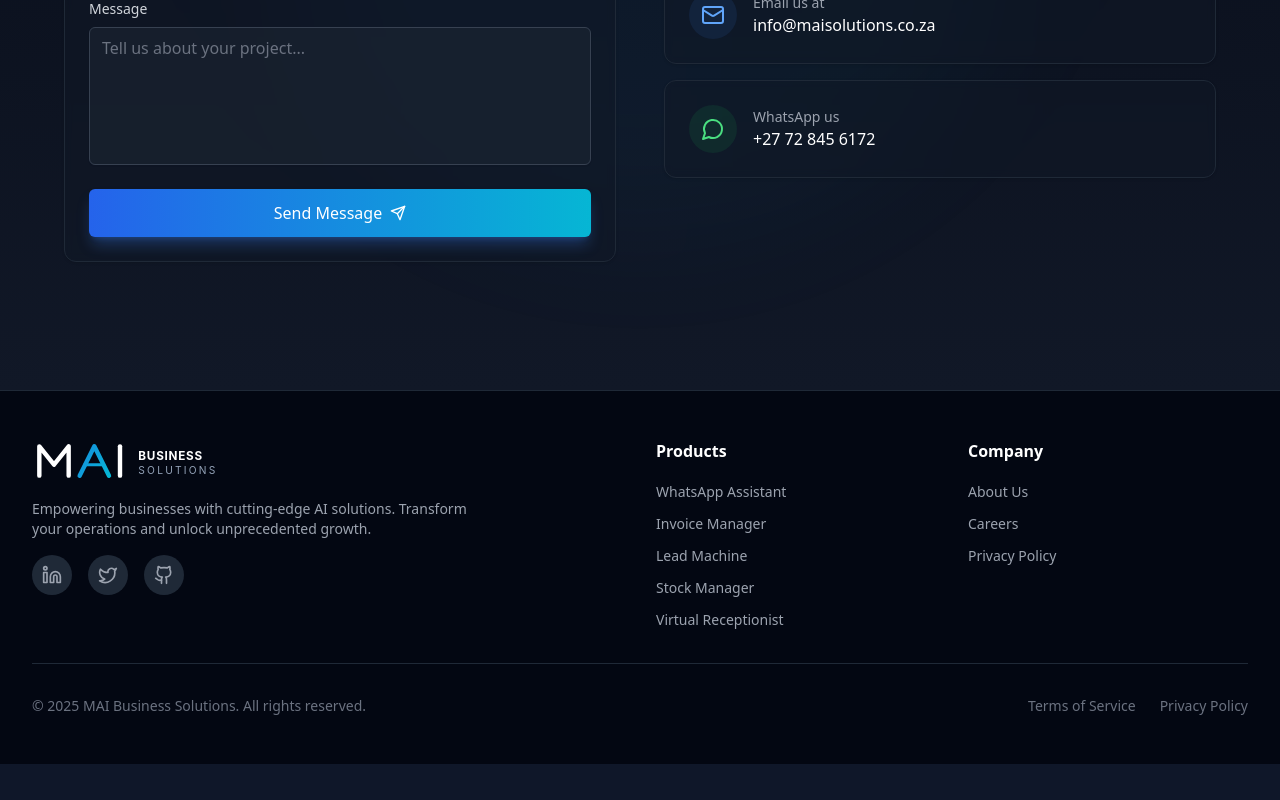
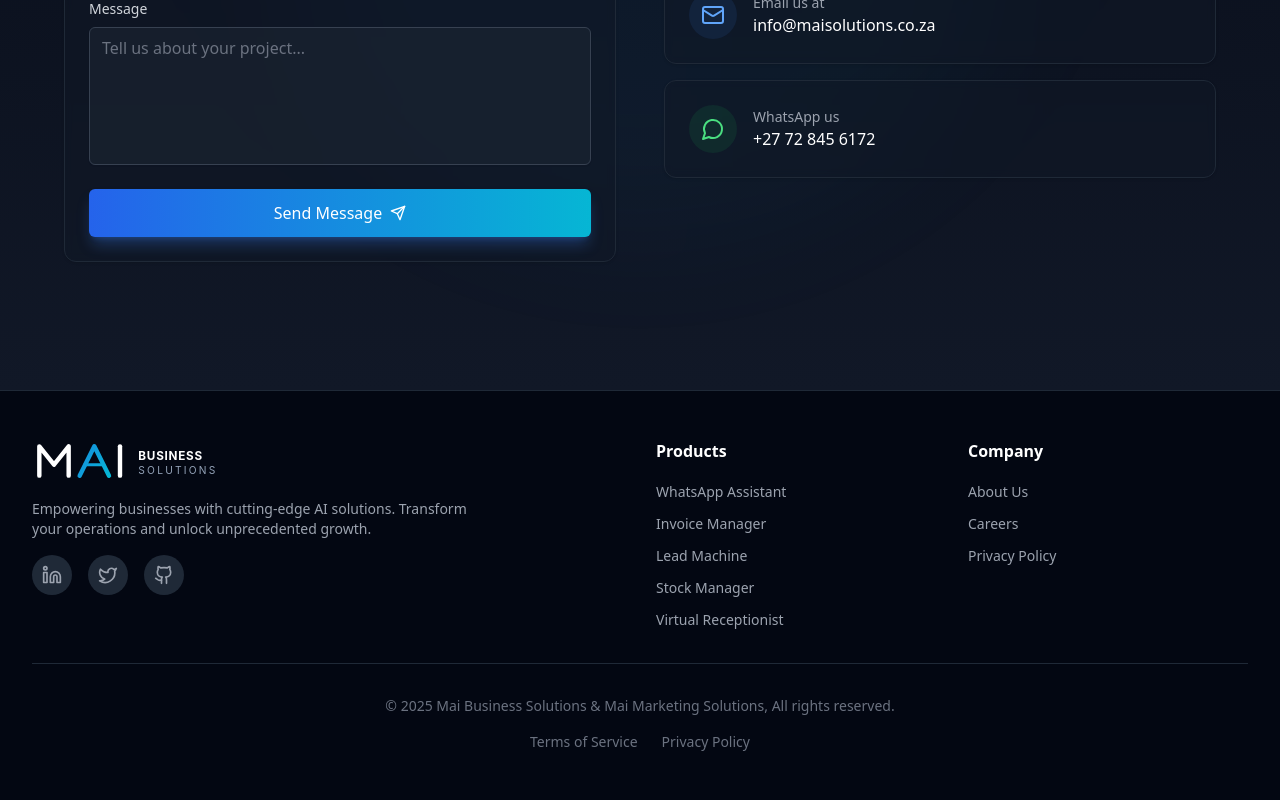
Before and after one commit to hakimluxeco-dev/mai-platform, a React (Vite) app in the folder app/: page / in a window 1280 px wide. Shown: the part 3437-4237 px from the top of the page. Before the commit the page ends 4201 px from the top, so only its background shows below. Built offline with nearby package versions, Linux system fonts and the light colour scheme.

Commit message:
Update business footer copyright

```diff
--- a/app/src/components/Footer.tsx
+++ b/app/src/components/Footer.tsx
@@ -93,9 +93,9 @@
         </div>
 
         {/* Bottom Bar */}
-        <div className="pt-6 sm:pt-8 border-t border-gray-800 flex flex-col sm:flex-row justify-between items-center gap-3 sm:gap-4">
-          <p className="text-gray-500 text-xs sm:text-sm text-center sm:text-left">
-            © {currentYear} MAI Business Solutions. All rights reserved.
+        <div className="pt-6 sm:pt-8 border-t border-gray-800 flex flex-col items-center gap-3 sm:gap-4">
+          <p className="text-gray-500 text-xs sm:text-sm text-center">
+            © {currentYear} <Link to="/" className="hover:text-blue-400 transition-colors">Mai Business Solutions</Link> & <a href="/marketing" className="hover:text-blue-400 transition-colors">Mai Marketing Solutions</a>, All rights reserved.
           </p>
           <div className="flex gap-4 sm:gap-6">
             <a href="#" className="text-gray-500 hover:text-blue-400 text-xs sm:text-sm transition-colors">
```
